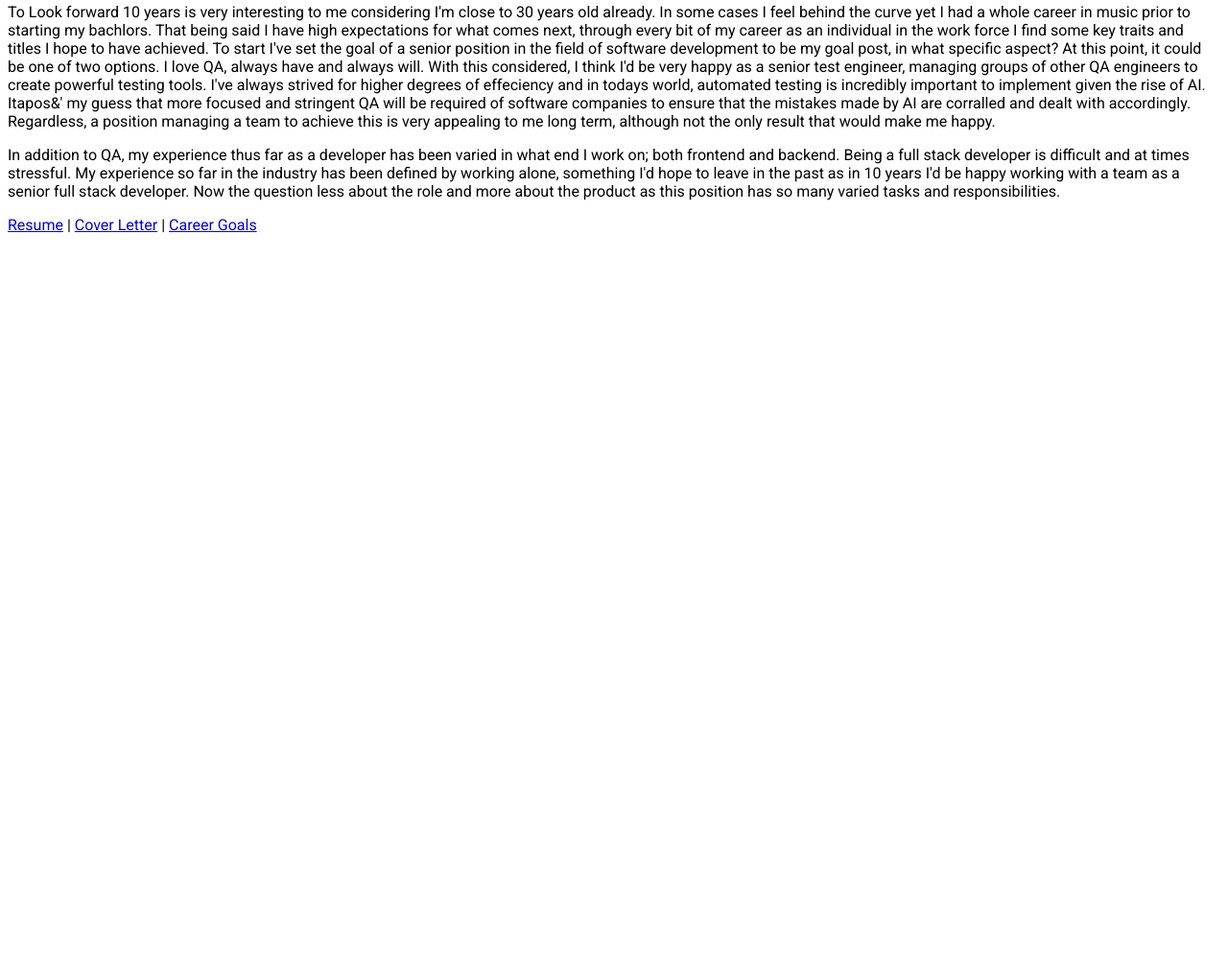
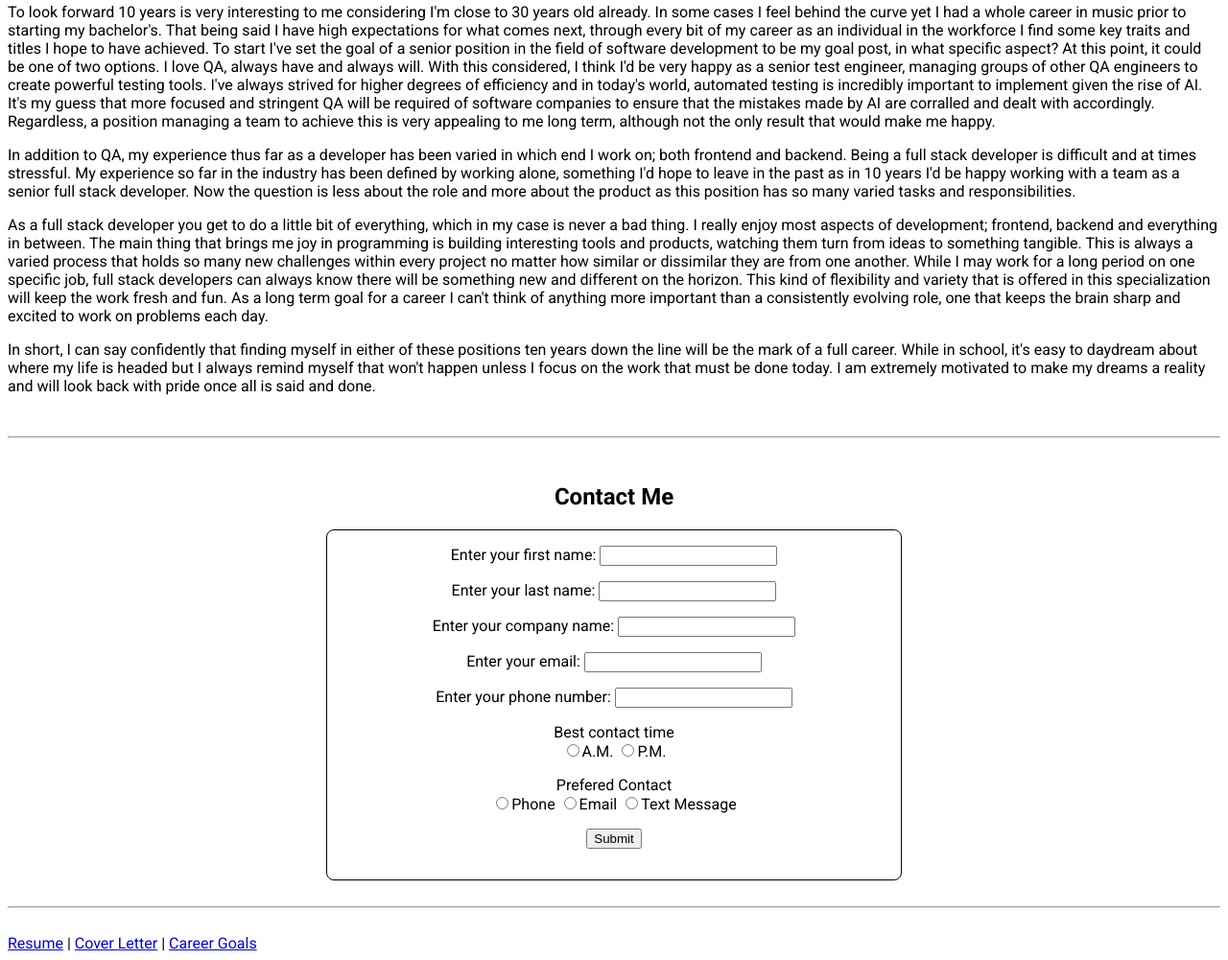
Before and after one commit to holdenprine/Web-Dev-D276-Portfolio-Project, a website: page html/career-goals.html in a window 1280 px wide. Shown: the part 205-1206 px from the top of the page at 96% size. Before the commit the page ends 800 px from the top, so only its background shows below. Drawn offline with Linux system fonts and the light colour scheme.

Commit message:
Added and refactored confirmConnection function for script to log page changes, added contact form to career-goals page to satisfy project requirements, finished career-goals article section adding final notes and thoughts, no issues atm, next piece is adding multimedia content.

```diff
--- a/html/career-goals.html
+++ b/html/career-goals.html
@@ -23,11 +23,57 @@
             <h5>Where Do I See Myself in 10 Years?</h5>
             <br>
             <article>
-                <p>To Look forward 10 years is very interesting to me considering I'm close to 30 years old already. In some cases I feel behind the curve yet I had a whole career in music prior to starting my bachlors. That being said I have high expectations for what comes next, through every bit of my career as an individual in the work force I find some key traits and titles I hope to have achieved. To start I've set the goal of a senior position in the field of software development to be my goal post, in what specific aspect? At this point, it could be one of two options. I love QA, always have and always will. With this considered, I think I'd be very happy as a senior test engineer, managing groups of other QA engineers to create powerful testing tools. I've always strived for higher degrees of effeciency and in todays world, automated testing is incredibly important to implement given the rise of AI. Itapos&' my guess that more focused and stringent QA will be required of software companies to ensure that the mistakes made by AI are corralled and dealt with accordingly. Regardless, a position managing a team to achieve this is very appealing to me long term, although not the only result that would make me happy.</p>
-                <p>In addition to QA, my experience thus far as a developer has been varied in what end I work on; both frontend and backend. Being a full stack developer is difficult and at times stressful. My experience so far in the industry has been defined by working alone, something I'd hope to leave in the past as in 10 years I'd be happy working with a team as a senior full stack developer. Now the question less about the role and more about the product as this position has so many varied tasks and responsibilities.</p>
+                <p>To look forward 10 years is very interesting to me considering I'm close to 30 years old already. In some cases I feel behind the curve yet I had a whole career in music prior to starting my bachelor's. That being said I have high expectations for what comes next, through every bit of my career as an individual in the workforce I find some key traits and titles I hope to have achieved. To start I've set the goal of a senior position in the field of software development to be my goal post, in what specific aspect? At this point, it could be one of two options. I love QA, always have and always will. With this considered, I think I'd be very happy as a senior test engineer, managing groups of other QA engineers to create powerful testing tools. I've always strived for higher degrees of efficiency and in today's world, automated testing is incredibly important to implement given the rise of AI. It's my guess that more focused and stringent QA will be required of software companies to ensure that the mistakes made by AI are corralled and dealt with accordingly. Regardless, a position managing a team to achieve this is very appealing to me long term, although not the only result that would make me happy.</p>
+                <p>In addition to QA, my experience thus far as a developer has been varied in which end I work on; both frontend and backend. Being a full stack developer is difficult and at times stressful. My experience so far in the industry has been defined by working alone, something I'd hope to leave in the past as in 10 years I'd be happy working with a team as a senior full stack developer. Now the question is less about the role and more about the product as this position has so many varied tasks and responsibilities.</p>
+                <p>As a full stack developer you get to do a little bit of everything, which in my case is never a bad thing. I really enjoy most aspects of development; frontend, backend and everything in between. The main thing that brings me joy in programming is building interesting tools and products, watching them turn from ideas to something tangible. This is always a varied process that holds so many new challenges within every project no matter how similar or dissimilar they are from one another. While I may work for a long period on one specific job, full stack developers can always know there will be something new and different on the horizon. This kind of flexibility and variety that is offered in this specialization will keep the work fresh and fun. As a long term goal for a career I can't think of anything more important than a consistently evolving role, one that keeps the brain sharp and excited to work on problems each day.</p>
+                <p>In short, I can say confidently that finding myself in either of these positions ten years down the line will be the mark of a full career. While in school, it's easy to daydream about where my life is headed but I always remind myself that won't happen unless I focus on the work that must be done today. I am extremely motivated to make my dreams a reality and will look back with pride once all is said and done.</p>
             </article>
         </section>
-
+        <br>
+        <hr>
+        <br>
+        <section>
+            <h2><strong>Contact Me</strong></h2>
+            <form action="https://wp.zybooks.com/form-viewer.php">
+                <div>
+                    <label for="first-name">Enter your first name: </label>
+                    <input type="text" name="first-name" id="firstName" required/>
+                </div>
+                <div>
+                    <label for="last-name">Enter your last name: </label>
+                    <input type="text" name="last-name" id="lastName" required/>
+                </div>
+                <div>
+                    <label for="company-name">Enter your company name:</label>
+                    <input type="text" name="company" id="company" required/>
+                </div>
+                <div>
+                    <label for="email">Enter your email: </label>
+                    <input type="email" name="email" id="email" required/>
+                </div>
+                <div>
+                    <label for="phone">Enter your phone number: </label>
+                    <input type="tel" name="phone" id="phone" required/>
+                </div>
+                <div>
+                    <legend>Best contact time</legend>
+                    <label><input type="radio" name="radio" id="radio" value="am"/>A.M.</label>
+                    <label><input type="radio" name="radio" id="radio" value="pm"/>P.M.</label>
+                </div>
+                <div>
+                    <legend>Prefered Contact</legend>
+                    <label><input type="radio" name="radio" id="radio" value="phone"/>Phone</label>
+                    <label><input type="radio" name="radio" id="radio" value="email"/>Email</label>
+                    <label><input type="radio" name="radio" id="radio" value="text"/>Text Message</label>
+                </div>
+                <div>
+                    <button>Submit</button>
+                </div>
+            </form>
+            <br>
+            <hr>
+            <br>
+        </section>
 
     </main>
 
--- a/js/script.js
+++ b/js/script.js
@@ -21,7 +21,11 @@ function displayCurrentDate() {
 document.addEventListener('DOMContentLoaded', displayCurrentDate);
 
 function confirmConnection(pageName) {
-    console.log(`Currently on ${pageName} page`);
+    if (pageName === 'Unknown') {
+        console.error('Error: Page did not load properly or path not recognized');
+    } else {
+        console.log(`Currently on ${pageName} page`);
+    }
 }
 
 document.addEventListener('DOMContentLoaded', function() {
@@ -39,7 +43,7 @@ document.addEventListener('DOMContentLoaded', function() {
             pageName = 'Career Goals';
             break;
         default:
-            pageName = 'Home';
+            pageName = 'Unknown';
     }
 
     confirmConnection(pageName);
--- a/style.css
+++ b/style.css
@@ -40,3 +40,21 @@ body {
     background-color: #f0f0f0;
     font-weight: 500;
 }
+
+form {
+    text-align: center;
+    border: 1px solid #000;
+    border-radius: 8px;
+    padding: 1rem;
+    box-sizing: border-box;
+    margin: 0 auto;
+    max-width: 600px;
+}
+
+form div {
+    margin-bottom: 1rem;
+}
+
+section h2 {
+    text-align: center;
+}
```
Also changed, not shown: html/cover-letter.html (+0 -3 lines).
